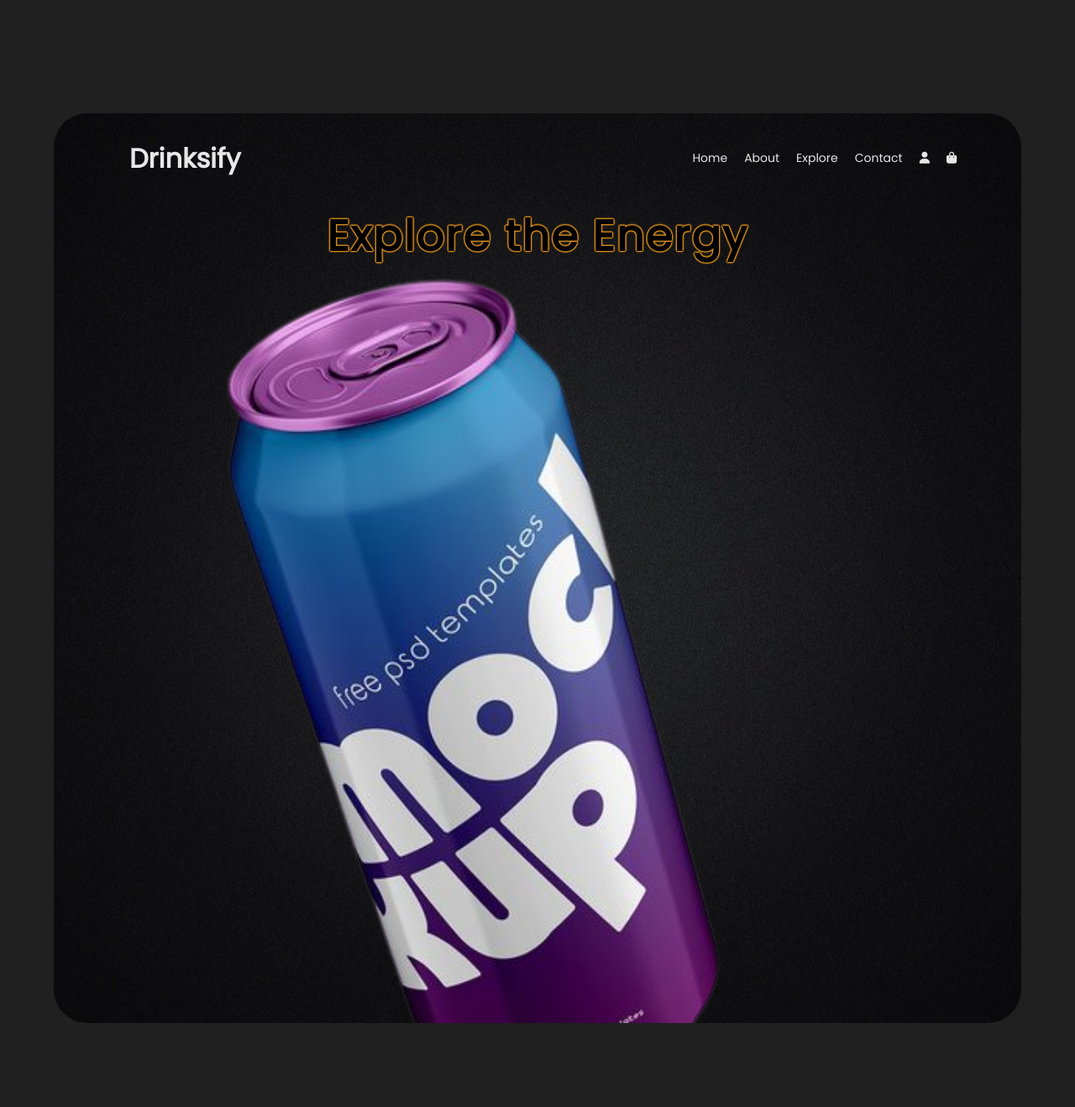
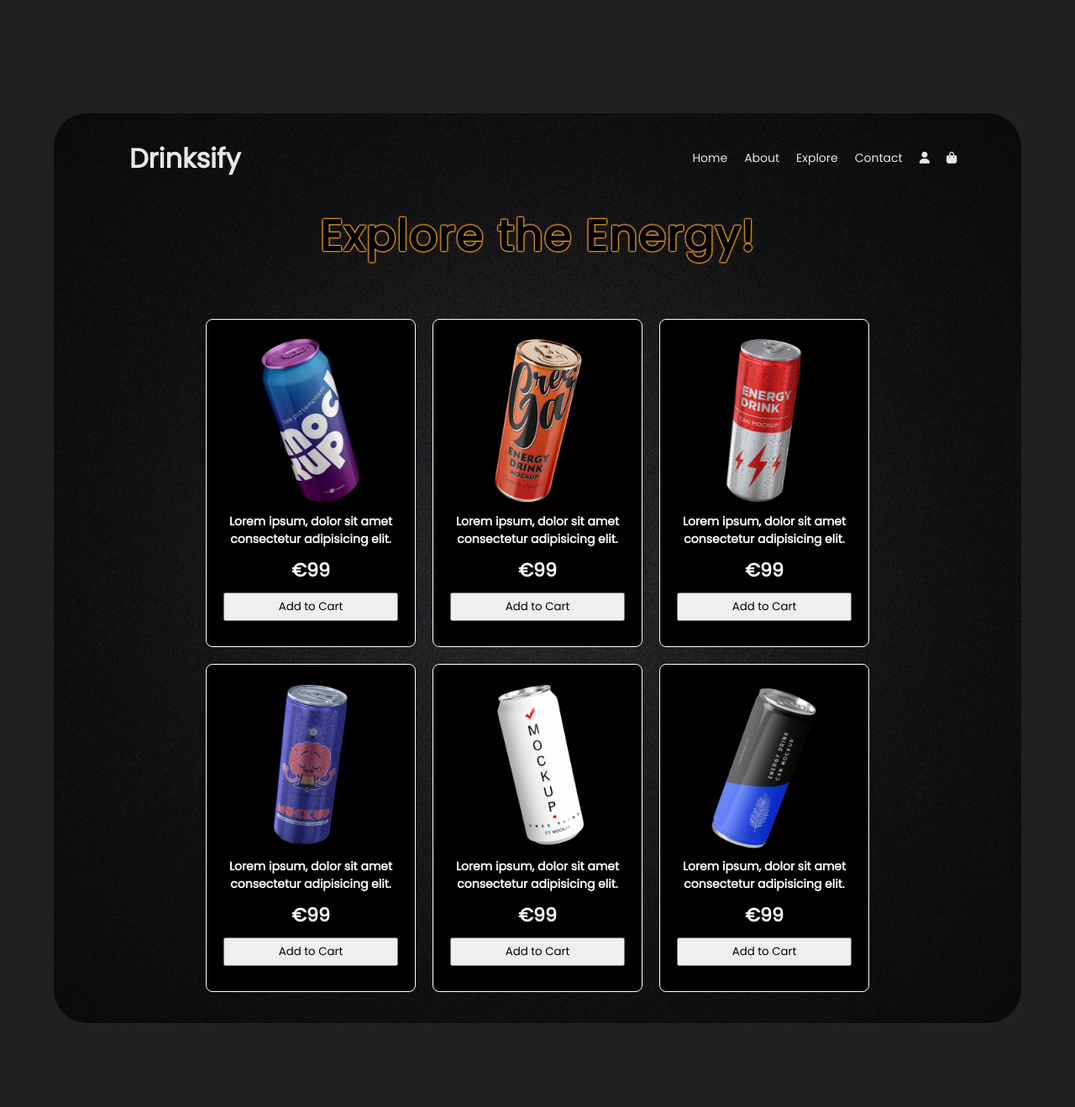
Before and after one commit to HardikShah563/DrinksWebsite4, a PHP site: page /pages/exlore.html in a window 1280 px wide. Shown: the top 1319 px of the page at 84% size. Run offline with PHP 8.4, Linux system fonts and the light colour scheme; some libraries are stand-ins or nearby versions.

Commit message:
explore page

```diff
--- a/pages/exlore.html
+++ b/pages/exlore.html
@@ -63,17 +63,82 @@
         </section>
 
         <div class="title">
-            <h1>Explore the Energy</h1>
+            <h1>Explore the Energy!</h1>
         </div>
 
         <section class="explore-menu">
+
             <div class="drink">
                 <div class="drink-img">
                     <img src="../img/drink1.png" alt="drink1">
                 </div>
-                <div class="drink-text"></div>
+                <div class="drink-text">
+                    <h1 class="drink-name">Lorem ipsum, dolor sit amet consectetur adipisicing elit.</h1>
+                    <h1 class="drink-price">€99</h1>
+                    <button class="add-to-cart">Add to Cart</button>
+                </div>
             </div>
+
+            <div class="drink">
+                <div class="drink-img">
+                    <img src="../img/drink2.png" alt="drink1">
+                </div>
+                <div class="drink-text">
+                    <h1 class="drink-name">Lorem ipsum, dolor sit amet consectetur adipisicing elit.</h1>
+                    <h1 class="drink-price">€99</h1>
+                    <button class="add-to-cart">Add to Cart</button>
+                </div>
+            </div>
+
+            <div class="drink">
+                <div class="drink-img">
+                    <img src="../img/drink3.png" alt="drink1">
+                </div>
+                <div class="drink-text">
+                    <h1 class="drink-name">Lorem ipsum, dolor sit amet consectetur adipisicing elit.</h1>
+                    <h1 class="drink-price">€99</h1>
+                    <button class="add-to-cart">Add to Cart</button>
+                </div>
+            </div>
+
+            <div class="drink">
+                <div class="drink-img">
+                    <img src="../img/drink4.png" alt="drink1">
+                </div>
+                <div class="drink-text">
+                    <h1 class="drink-name">Lorem ipsum, dolor sit amet consectetur adipisicing elit.</h1>
+                    <h1 class="drink-price">€99</h1>
+                    <button class="add-to-cart">Add to Cart</button>
+                </div>
+            </div>
+
+            <div class="drink">
+                <div class="drink-img">
+                    <img src="../img/drink5.png" alt="drink1">
+                </div>
+                <div class="drink-text">
+                    <h1 class="drink-name">Lorem ipsum, dolor sit amet consectetur adipisicing elit.</h1>
+                    <h1 class="drink-price">€99</h1>
+                    <button class="add-to-cart">Add to Cart</button>
+                </div>
+            </div>
+
+            <div class="drink">
+                <div class="drink-img">
+                    <img src="../img/drink6.png" alt="drink1">
+                </div>
+                <div class="drink-text">
+                    <h1 class="drink-name">Lorem ipsum, dolor sit amet consectetur adipisicing elit.</h1>
+                    <h1 class="drink-price">€99</h1>
+                    <button class="add-to-cart">Add to Cart</button>
+                </div>
+            </div>
+
         </section>
+
+        <div class="go-to-cart">
+            <a href="./cart.html">Go to Cart</a>
+        </div>
     </div>
 </body>
 
--- a/style/explore.css
+++ b/style/explore.css
@@ -1,3 +1,12 @@
+/* -------- Variable CSS --------*/
+:root {
+    --black: #000000;
+    --grey: #606060;
+    --yellow: #ee9d24;
+    --orange: #ef7e26;
+    --white: #ffffff;
+}
+
 .title {
     --size: 2px;
     letter-spacing: 2px;
@@ -7,6 +16,77 @@
     text-shadow: 0px 0px var(--size) var(--yellow), 0px 0px var(--size) var(--yellow), 0px 0px var(--size) var(--yellow), 0px 0px var(--size) var(--yellow), 0px 0px var(--size) var(--yellow), 0px 0px var(--size) var(--yellow), 0px 0px var(--size) var(--yellow);
 }
 
+.explore-menu {
+    display: flex;
+    flex-wrap: wrap;
+    justify-content: center;
+    width: 1000px;
+    margin: 50px auto;
+}
+
 .drink {
-    width: 50vw;
+    width: 250px;
+    padding: 20px;
+    margin: 10px;
+    border: 1px solid var(--white);
+    border-radius: 8px;
+    background-color: var(--black);
 }
+
+.drink-img img {
+    width: 200px;
+    margin: auto auto;
+}
+
+.drink-text {
+    color: var(--white);
+    margin: 10px 0;
+}
+
+.drink-name {
+    font-size: 14px;
+    text-align: center;
+    margin: 10px 0;
+}
+
+.drink-details {
+    width: 90%;
+}
+
+.drink-price {
+    font-size: 22px;
+    text-align: center;
+}
+
+.grouping {
+    display: flex;
+    justify-content: space-between;
+    align-items: center;
+    width: 50%;
+}
+
+.add-to-cart {
+    width: 100%;
+    margin: 10px 0;
+    padding: 5px 20px;
+}
+
+.go-to-cart {
+    display: flex;
+    justify-content: center;
+}
+
+.go-to-cart a {
+    background-color: var(--yellow);
+    color: var(--black);
+    border: 1px solid var(--black);
+    border-radius: 8px;
+    padding: 10px 20px;
+    margin: 20px;
+}
+
+@media (max-width: 1000px) {
+    .explore-menu {
+        width: 95%;
+    }
+}
```
